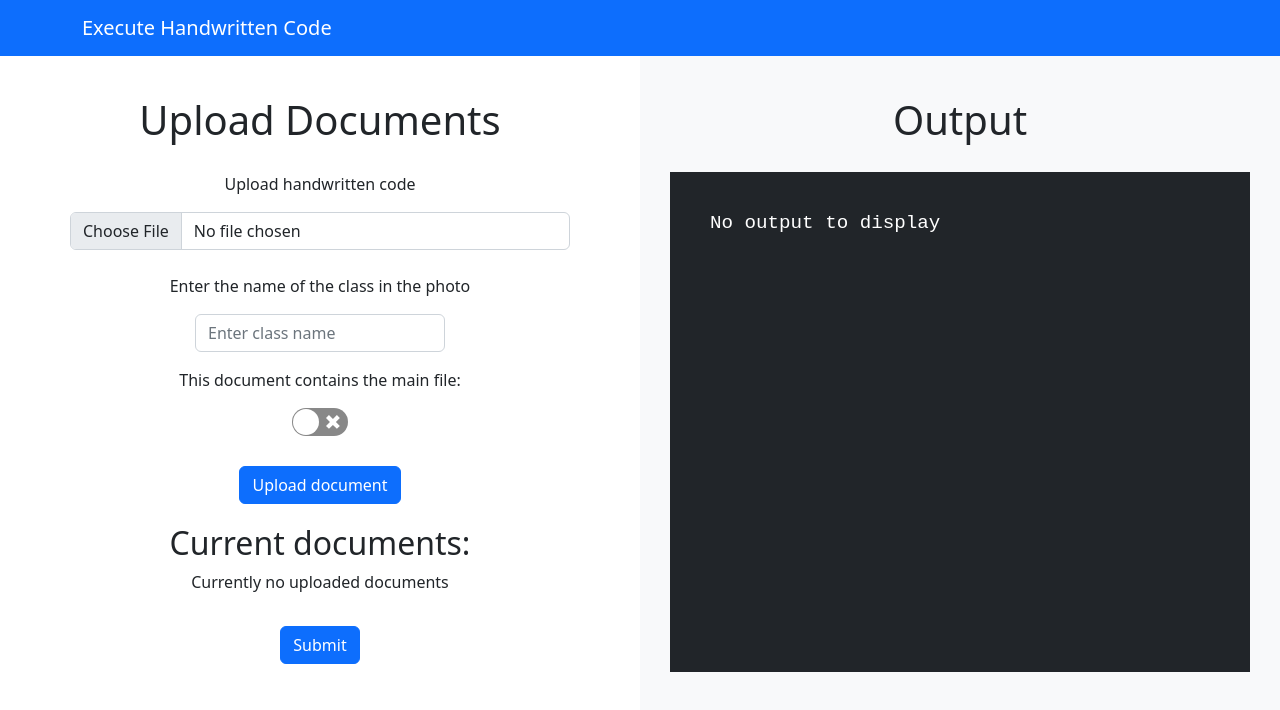
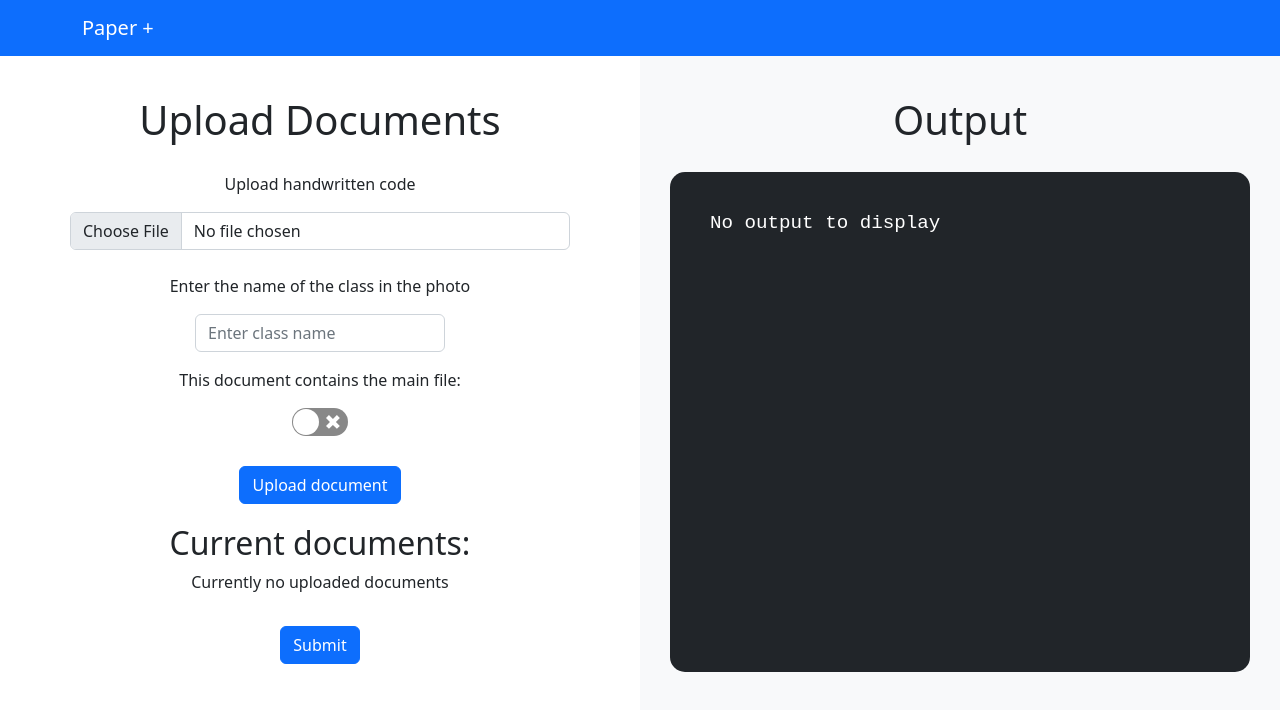
Before and after one commit to HarutoHiroki/PaperPlusPlus, a React (Create React App) app in the folder my-app/: page / in a window 1280 px wide. Shown: the top 710 px of the page. Built offline with nearby package versions, Linux system fonts and the light colour scheme.

Commit message:
frontend updates

```diff
--- a/my-app/src/App.css
+++ b/my-app/src/App.css
@@ -9,6 +9,13 @@ h1 {
 
 .output {
   color: white;
+  text-align: left;
+  padding: 40px;
+  font: 1.2rem Inconsolata, monospace;
+}
+
+.erroringCode {
+  color: red;
   text-align: left;
   padding: 40px;
   font: 1.2rem Inconsolata, monospace;
--- a/my-app/src/App.js
+++ b/my-app/src/App.js
@@ -13,7 +13,7 @@ function App() {
   const [documents, setDocuments] = useState([]);
   const [data, setData] = useState({});
   const [submitted, setSubmitted] = useState(false);
-  const [result, setResult] = useState(false); //true if no errors
+  const [result, setResult] = useState(true); //true if no errors
   const [output, setOutput] = useState(null);
   const [displayError, setDisplayError] = useState(false);
   const [show, setShow] = useState(false);
@@ -72,6 +72,8 @@ function App() {
     try {
       let response = await axios.post("http://localhost:8080/",{documents})
       console.log(response.data);
+      setOutput(response.output);
+      setResult(response.result);
     } catch(e) {
       console.log("ERROR" + e);
       setShow(true);
@@ -85,7 +87,7 @@ function App() {
     <div className="App">
       <Navbar expand="lg" variant="dark" bg="primary">
         <Container>
-          <Navbar.Brand href="#">Execute Handwritten Code</Navbar.Brand>
+          <Navbar.Brand href="#">Paper +</Navbar.Brand>
         </Container>
       </Navbar>
       {show && <Alert variant="danger" onClose={() => setShow(false)} dismissible>
@@ -145,8 +147,8 @@ function App() {
           </div>
           <div className="child2 bg-light">
             <h1>Output</h1>
-                <div className="bg-dark" style={{minHeight: '500px', margin: '30px', marginTop: '0px'}}>
-                  <p className="output">{output ? output : "No output to display"}</p>
+                <div className="bg-dark" style={{minHeight: '500px', margin: '30px', marginTop: '0px', borderRadius: '15px'}}>
+                  {result ? <p className="output">{output ? output : "No output to display"}</p> : <p className="erroringCode">Errors found in code</p>}
                 </div>
                 {submitted && <div>
                   <p>Code submitted! Output should display above</p>
```
